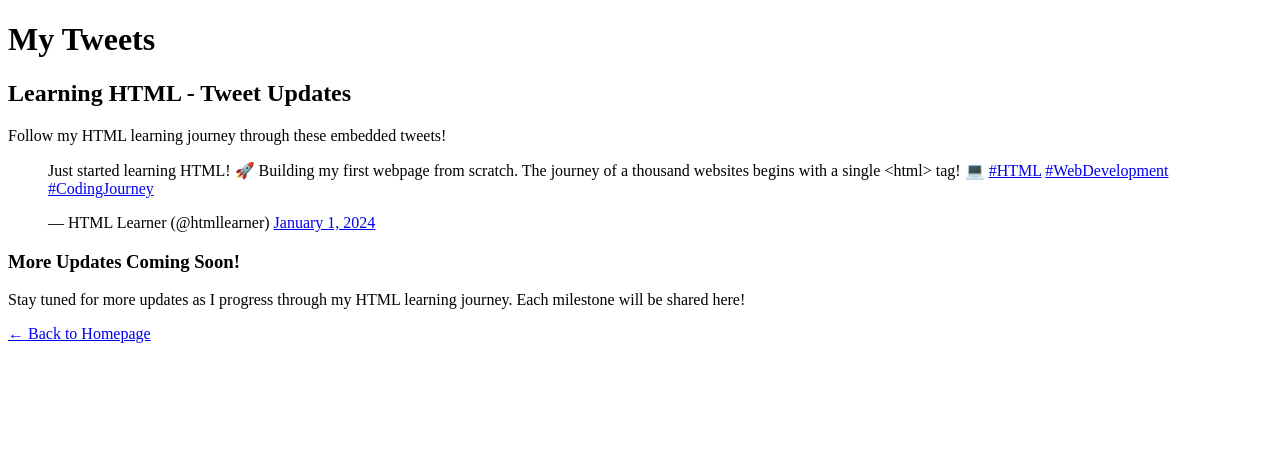
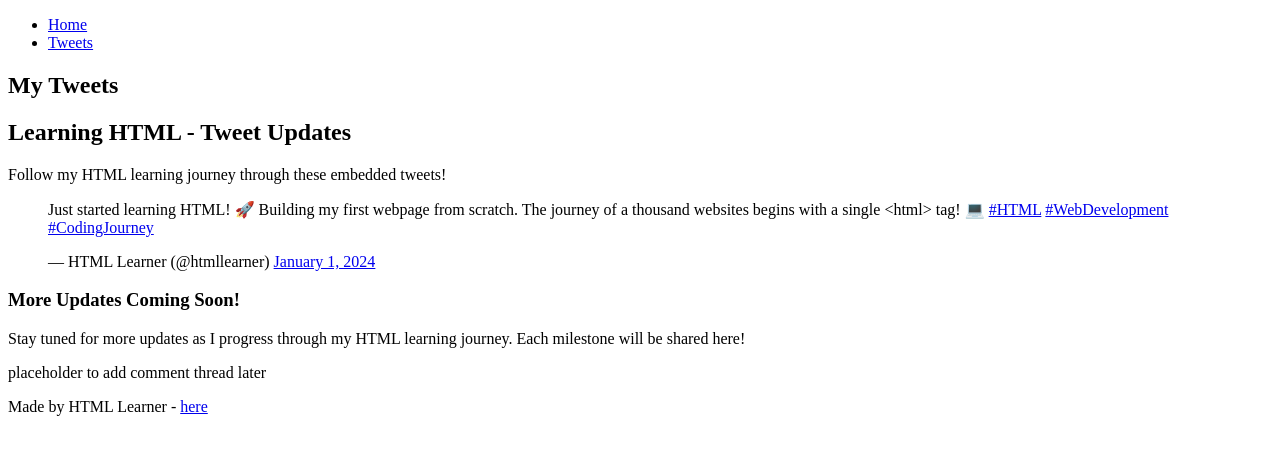
Before and after one commit to Musakalamz/My_First_Portfolio, a plain HTML site: page html_basic/tweets.html in a window 1280 px wide. Drawn offline with Linux system fonts and the light colour scheme.

Commit message:
fix: restore proper structure to tweets.html with header, main, and footer
- Add header with navigation ul containing links to both pages
- Wrap content in main section with article and aside
- Include embedded twitter-tweet in article section
- Add aside with placeholder comment thread text
- Add footer with 'Made by' text and external link
- Ensure regex compliance for automated checking

Fixes: Structure validation requirements

```diff
--- a/html_basic/tweets.html
+++ b/html_basic/tweets.html
@@ -6,6 +6,15 @@
     <title>My Tweets - HTML Learning Journey</title>
   </head>
   <body>
+    <header>
+      <ul>
+        <li><a href="index.html">Home</a></li>
+        <li><a href="tweets.html">Tweets</a></li>
+      </ul>
+    </header>
+
+    <main>
+      <article>
         <h1>My Tweets</h1>
 
         <h2>Learning HTML - Tweet Updates</h2>
@@ -14,9 +23,9 @@
         <!-- Embedded Tweet -->
         <blockquote class="twitter-tweet">
           <p lang="en" dir="ltr">
-        Just started learning HTML! 🚀 Building my first webpage from scratch.
-        The journey of a thousand websites begins with a single &lt;html&gt;
-        tag! 💻
+            Just started learning HTML! 🚀 Building my first webpage from
+            scratch. The journey of a thousand websites begins with a single
+            &lt;html&gt; tag! 💻
             <a
               href="https://twitter.com/hashtag/HTML?src=hash&amp;ref_src=twsrc%5Etfw"
               >#HTML</a
@@ -46,8 +55,18 @@
           Stay tuned for more updates as I progress through my HTML learning
           journey. Each milestone will be shared here!
         </p>
+      </article>
 
-    <!-- Navigation link back to homepage -->
-    <p><a href="index.html">← Back to Homepage</a></p>
+      <aside>
+        <p>placeholder to add comment thread later</p>
+      </aside>
+    </main>
+
+    <footer>
+      <p>
+        Made by HTML Learner -
+        <a href="https://github.com" target="_blank">here</a>
+      </p>
+    </footer>
   </body>
 </html>
```
Lines whose indentation alone changed are shown as unchanged.
